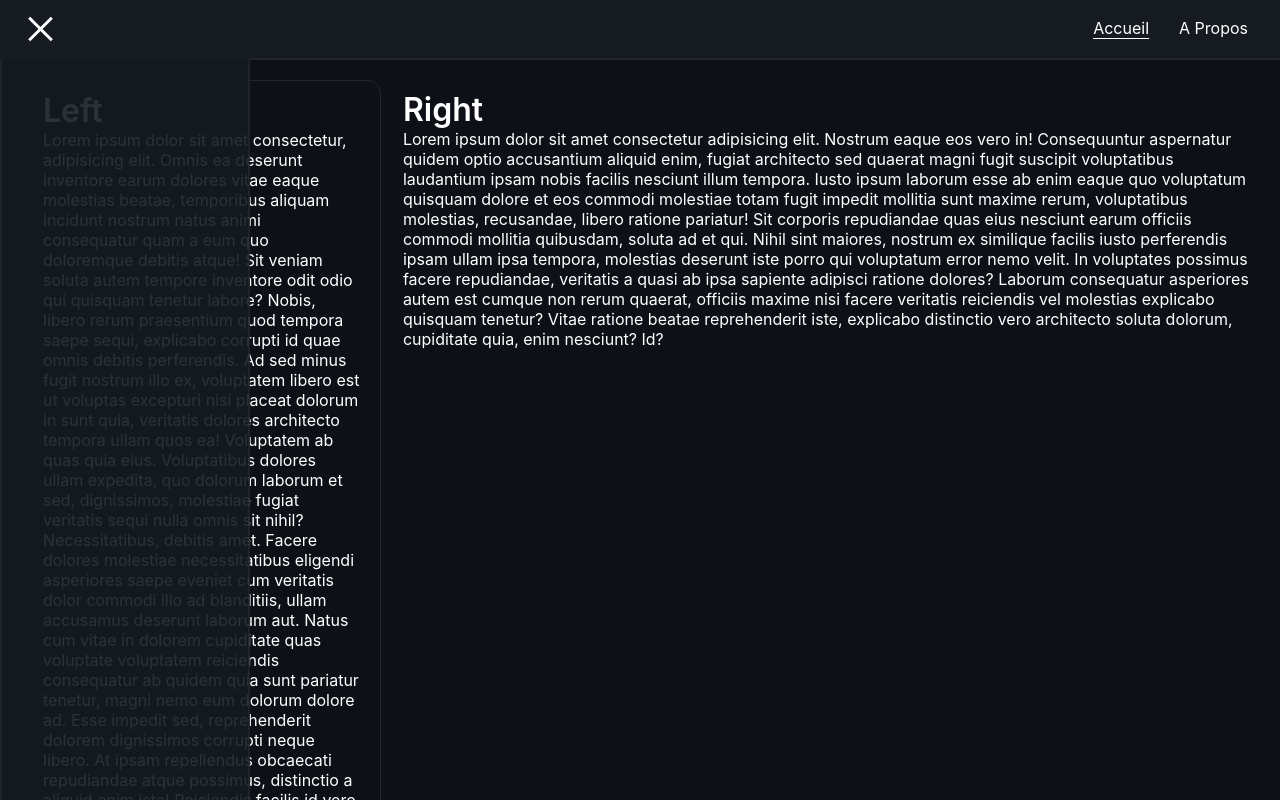
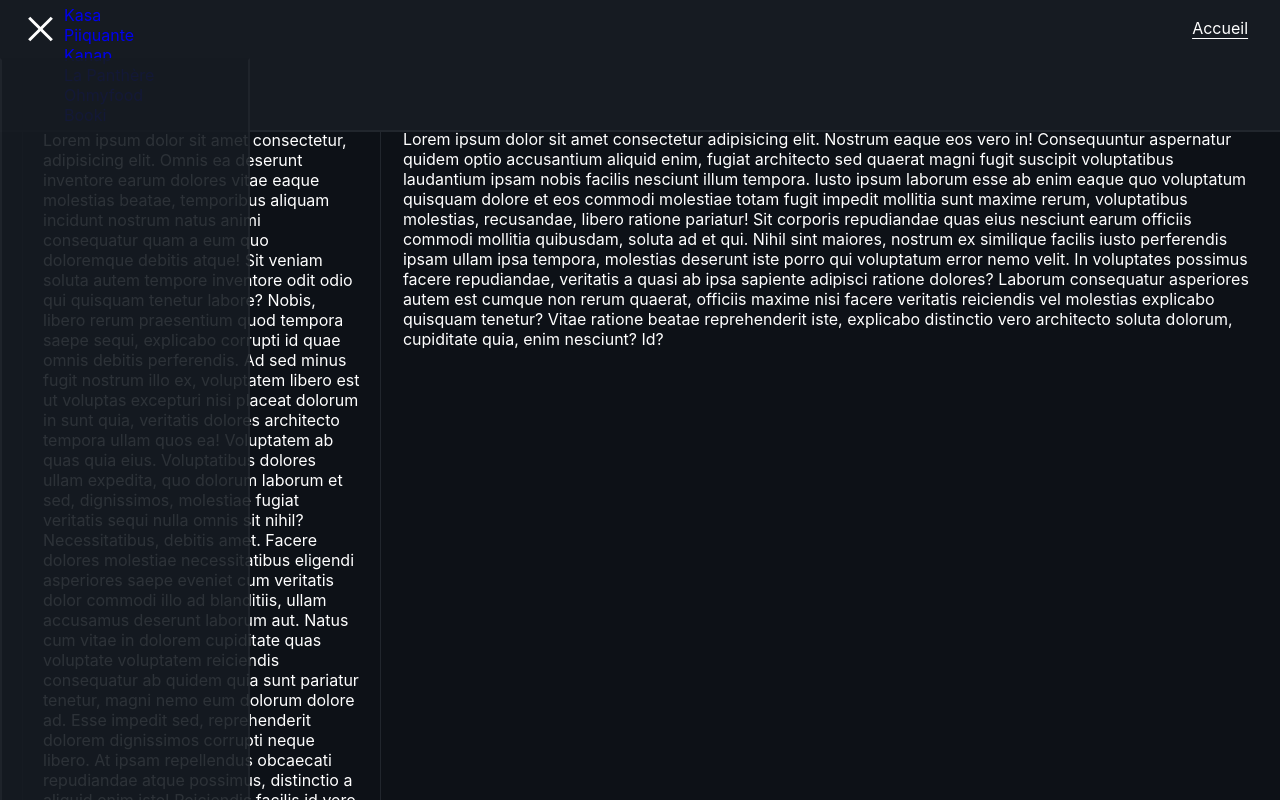
Before and after one commit to Miliexe/Portfolio, a React (Create React App) app: page / in a window 1280 px wide. Both pictures are taken after a click on the button 40 px from the left and 29 px from the top of the page. Shown: the top 800 px of the page. Built offline with nearby package versions, Linux system fonts and the light colour scheme.

Commit message:
Update Menu

```diff
--- a/src/components/Menu.jsx
+++ b/src/components/Menu.jsx
@@ -1,7 +1,6 @@
 import React from 'react'
 import Hamburger from 'hamburger-react'
 import { useState } from 'react'
-import Nav from './Nav'
 
 const Menu = () => {
     const [stateCollapse, setStateCollapse] = useState(0)
@@ -15,7 +14,69 @@ const Menu = () => {
                     stateCollapseUpdate()
                 }}
             />
-            {stateCollapse ? <div className="menu--open"></div> : null}
+            {stateCollapse ? (
+                <div>
+                    <div className="menu--open"></div>
+                    <div className="menu__content">
+                        <ul>
+                            <li>
+                                <a
+                                    href="https://github.com/Miliexe/Kasa#readme"
+                                    target={'_blank'}
+                                    rel="noreferrer"
+                                >
+                                    Kasa
+                                </a>
+                            </li>
+                            <li>
+                                <a
+                                    href="https://github.com/Miliexe/Piiquante#readme"
+                                    target={'_blank'}
+                                    rel="noreferrer"
+                                >
+                                    Piiquante
+                                </a>
+                            </li>
+                            <li>
+                                <a
+                                    href="https://github.com/Miliexe/Kanap#readme"
+                                    target={'_blank'}
+                                    rel="noreferrer"
+                                >
+                                    Kanap
+                                </a>
+                            </li>
+                            <li>
+                                <a
+                                    href="https://github.com/Miliexe/Panthere_after#readme"
+                                    target={'_blank'}
+                                    rel="noreferrer"
+                                >
+                                    La Panthère
+                                </a>
+                            </li>
+                            <li>
+                                <a
+                                    href="https://github.com/Miliexe/Ohmyfood#readme"
+                                    target={'_blank'}
+                                    rel="noreferrer"
+                                >
+                                    Ohmyfood
+                                </a>
+                            </li>
+                            <li>
+                                <a
+                                    href="https://github.com/Miliexe/Booki#readme"
+                                    target={'_blank'}
+                                    rel="noreferrer"
+                                >
+                                    Booki
+                                </a>
+                            </li>
+                        </ul>
+                    </div>
+                </div>
+            ) : null}
         </div>
     )
 }
--- a/src/components/Nav.jsx
+++ b/src/components/Nav.jsx
@@ -11,12 +11,6 @@ const Nav = () => {
                 >
                     <li>Accueil</li>
                 </NavLink>
-                <NavLink
-                    to="/about"
-                    className={(nav) => (nav.isActive ? 'nav--active' : '')}
-                >
-                    <li>A Propos</li>
-                </NavLink>
             </ul>
         </div>
     )
--- a/src/styles/base/_base.scss
+++ b/src/styles/base/_base.scss
@@ -6,6 +6,8 @@
 
   .route{
     padding: 80px 22px;
+    max-width: 1700px;
+    margin: auto;
   }
 
   body{
--- a/src/styles/components/_menu.scss
+++ b/src/styles/components/_menu.scss
@@ -1,6 +1,6 @@
 .hamburger-react{
-    z-index: 1;
-}
+      z-index: 1;
+    }
 
 .menu{
     display: flex;
@@ -8,13 +8,30 @@
     padding: 5px 16px;
     &--open{
         position: fixed;
+        padding: 30px;
         top: 58px;
         left: 0px;
         width: 250px;
         height: 100%;
-        background-color: $secondary-bg;
-        border: 2px solid $tertiary-bg;
-        border-top: 2px solid $secondary-bg;;
-        opacity: .9;
+        background-color: $primary-bg;
+        border-top: 2px solid $primary;
+        opacity: .95;
     }
-}
+    &__content{
+      position: absolute;
+      top: 60px;
+      left: 0px;
+      padding: 30px;
+      ul{
+        border-bottom: 1px solid $primary;
+        padding-bottom: 15px;
+        width: 190px;
+      }
+      li{
+        margin: 8px 0px;
+      }
+      a{
+        color: $primary;
+      }
+    }
+  }
```
